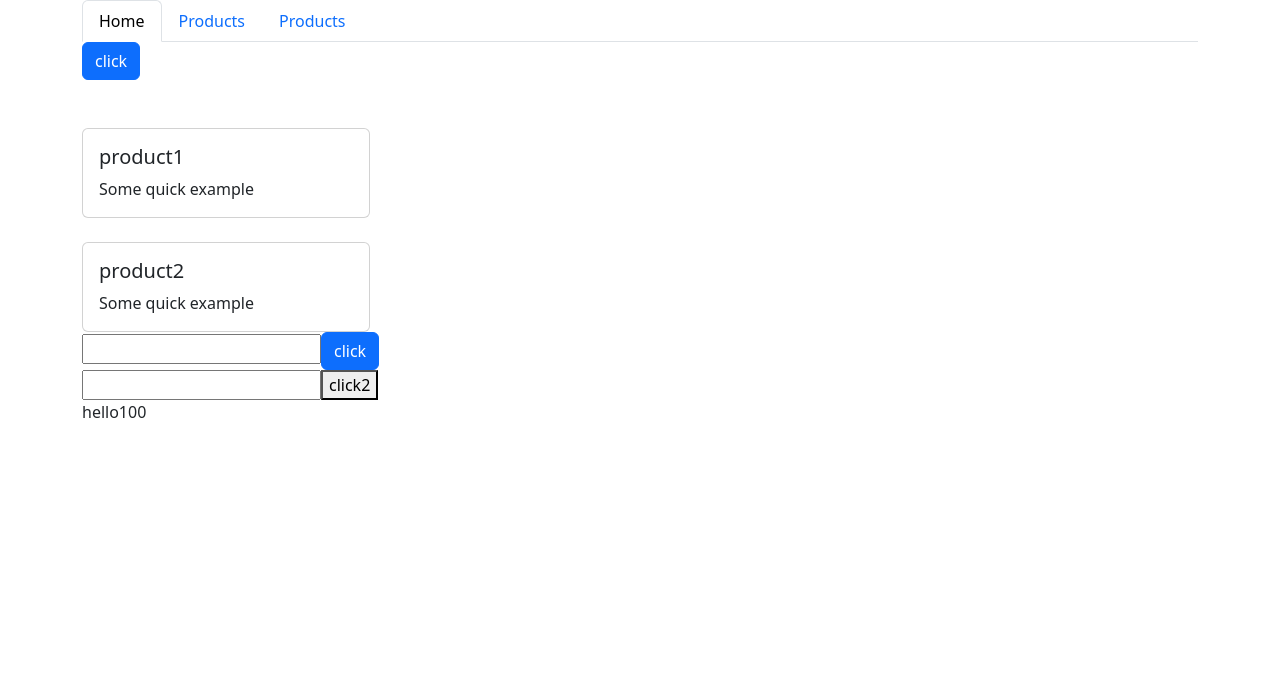
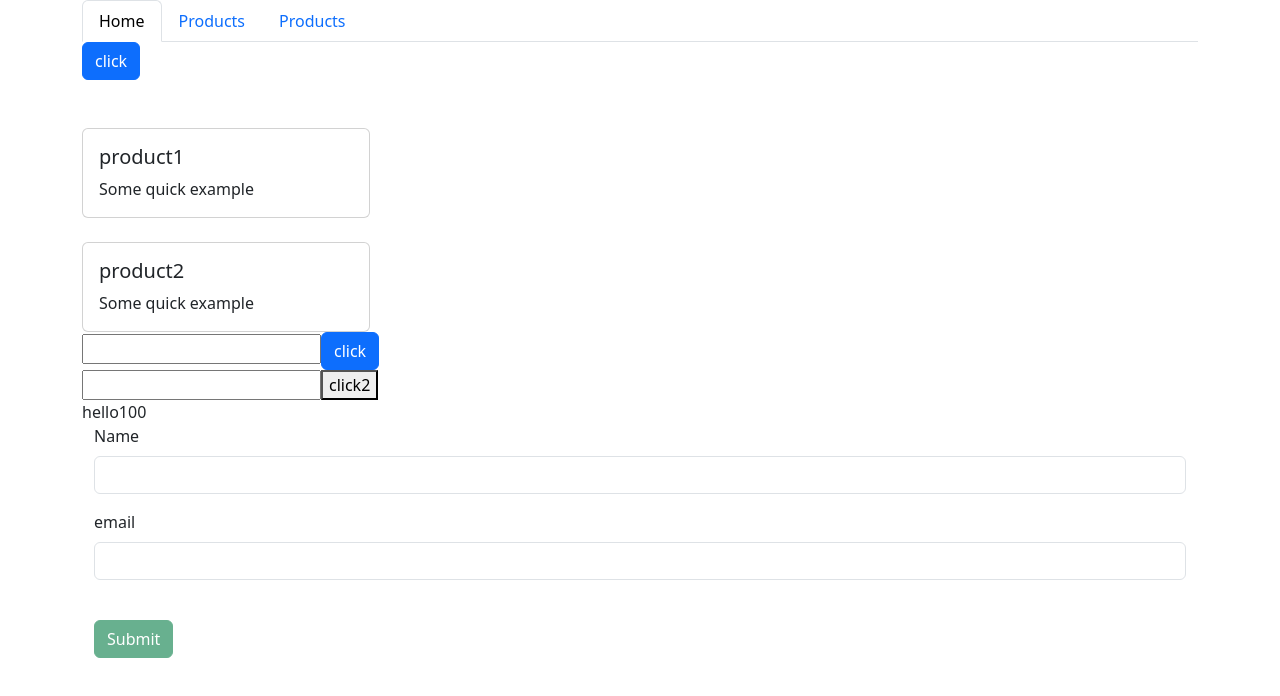
Before and after one commit to HaythamTk/AngularApp2, an Angular app: page /products in a window 1280 px wide. Shown: the top 696 px of the page. Built offline with nearby package versions, Linux system fonts and the light colour scheme.

Commit message:
template driven forms

```diff
--- /dev/null
+++ b/src/app/Documentation/Forms/tdf/User.ts
@@ -0,0 +1,6 @@
+export class user{
+
+    constructor(public username:string,public email:string) {
+
+    }
+}
--- /dev/null
+++ b/src/app/Documentation/Forms/tdf/tdf.component.html
@@ -0,0 +1,40 @@
+<div class="container">
+  <form #registerForm="ngForm" (ngSubmit)="onSubmit(registerForm)">
+     <div>
+        <div class="mb-3 form-group">
+            <label for="username" class="form-label">Name</label>
+            <input
+                type="text"
+                name="username"
+                id="username"
+                class="form-control"
+                ngModel
+                #username="ngModel"
+                required
+            />
+            <small *ngIf="username.invalid && username.touched" class="text-danger">Username is required</small>
+        </div>
+
+            <div class="mb-3 form-group">
+                <label for="email" class="form-label">email</label>
+                <input
+                    type="email"
+                    name="email"
+                    id="email"
+                    class="form-control"
+                    ngModel
+                    #email="ngModel"
+                    required
+                />
+                <div *ngIf="email.touched && email.errors">
+                    <small *ngIf="email.errors['required']" class="text-danger">email is required</small>
+                    <small *ngIf="email.errors['email']" class="text-danger">Invalid email format</small>
+                    <pre class="text-danger">{{email.errors}}</pre>
+                </div>
+                <br>
+                <!-- -->
+            </div>
+             <button [disabled]="!registerForm.valid" class="btn btn-success" type="submit">Submit</button>
+        </div>
+  </form>
+</div>
--- /dev/null
+++ b/src/app/Documentation/Forms/tdf/tdf.component.ts
@@ -0,0 +1,26 @@
+import { Component, ViewChild, viewChild } from '@angular/core';
+import { NgForm } from '@angular/forms';
+import { user } from './User';
+import { NgFor } from '@angular/common';
+
+@Component({
+  selector: 'app-tdf',
+  standalone: false,
+
+  templateUrl: './tdf.component.html',
+  styleUrl: './tdf.component.scss'
+})
+export class TdfComponent {
+
+
+  @ViewChild('registerForm',{static:true}) signUpForm : NgForm;
+  userData = new user('','');
+  onSubmit(registerForm:NgForm)
+  {
+    this.userData.username = this.signUpForm.value.username;
+    this.userData.email = this.signUpForm.value.email;
+    console.log(registerForm);
+
+    this.signUpForm.reset();
+  }
+}
--- a/src/app/app.component.html
+++ b/src/app/app.component.html
@@ -46,7 +46,7 @@
    <div>
      <!-- <app-lesson1></app-lesson1> -->
       <router-outlet></router-outlet>
-
+      <app-tdf></app-tdf>
    </div>
   </div>
 </div>
--- a/src/app/app.module.ts
+++ b/src/app/app.module.ts
@@ -23,6 +23,7 @@ import { RouteComponent } from './Documentation/route/route.component';
 import { NotFoundComponent } from './not-found/not-found.component';
 import { Observ1Component } from './Documentation/observ1/observ1.component';
 import { Observ2Component } from './Documentation/observ2/observ2.component';
+import { TdfComponent } from './Documentation/Forms/tdf/tdf.component';
 
 @NgModule({
   declarations: [
@@ -45,7 +46,8 @@ import { Observ2Component } from './Documentation/observ2/observ2.component';
     RouteComponent,
     NotFoundComponent,
     Observ1Component,
-    Observ2Component
+    Observ2Component,
+    TdfComponent
   ],
   imports: [
     BrowserModule,
```
Also changed, not shown: src/app/Documentation/Forms/tdf/tdf.component.scss (added), 1 other file (tests, documents, lock files or other folders).
